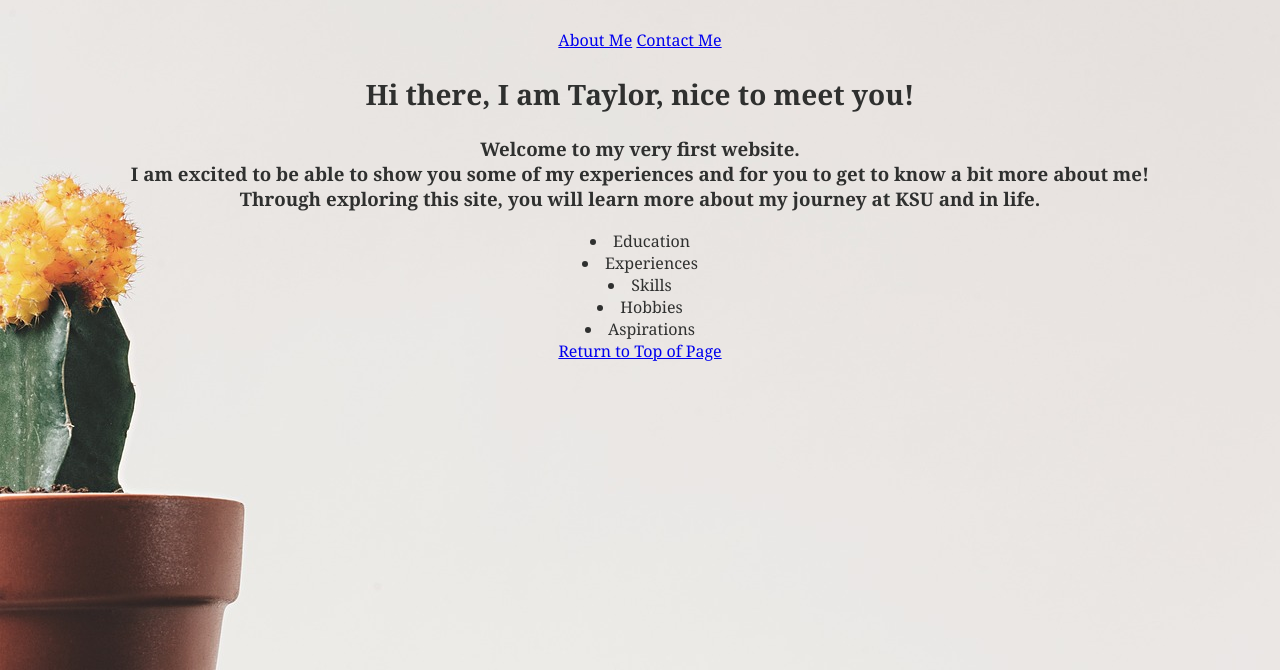
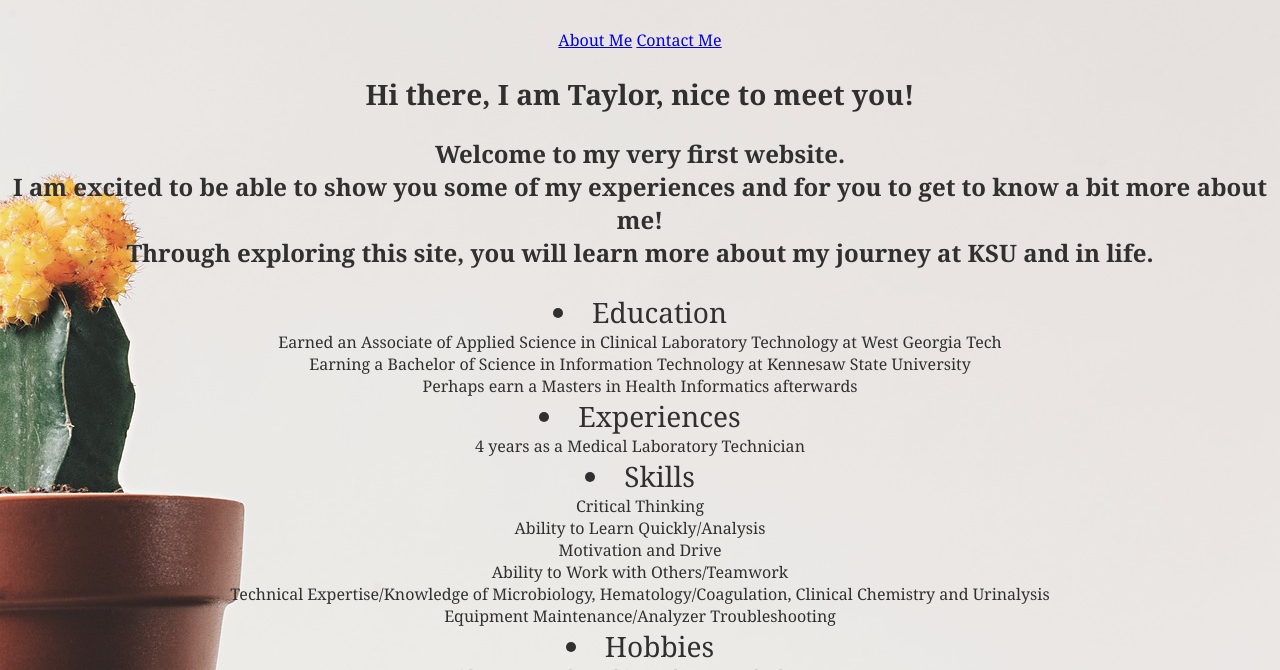
Before and after one commit to tokidokitompki/web_dev_project, a website: page home.html in a window 1280 px wide. Shown: the part 130-800 px from the top of the page. Drawn offline with Linux system fonts and the light colour scheme.

Commit message:
Update home.html

```diff
--- a/home.html
+++ b/home.html
@@ -7,7 +7,7 @@ Web Development Class Project
     <meta name="viewport" content="width=device-width, initial-scale=1.0">
     <base href="/">
     <title>My Journey at KSU</title>
-    <link href="/public/css/stylesheet.css" type="text/html">
+    <link href="stylesheet.css" type="text/css">
     <style>
         h1{
             color:rgb(47, 48, 47);
@@ -21,6 +21,12 @@ Web Development Class Project
             font-size: 175%;
             text-align: center;
         }
+        h3{
+            color:rgb(47, 48, 47);
+            font-family: Georgia;
+            font-size: 150%;
+            text-align: center;
+        }
         body{
             background-image: url(/images/cactus-2567332_1280.jpg);
             background-repeat: no-repeat;
@@ -30,6 +36,12 @@ Web Development Class Project
             color:rgb(47, 48, 47);
             font-family: Georgia;
             font-size: 100%;
+        }
+        li{
+            color:rgb(47, 48, 47);
+            font-family: Georgia;
+            font-size: 175%;
+            text-align: center;
         }
     </style>
 </head>
@@ -44,10 +56,26 @@ Web Development Class Project
         <br>Through exploring this site, you will learn more about my journey at KSU and in life.
     </h3>
     <li>Education</li>
-    <li>Experiences</li>
-    <li>Skills</li>
-    <li>Hobbies</li>
-    <li>Aspirations</li>
+    <paragraph>Earned an Associate of Applied Science in Clinical Laboratory Technology at West Georgia Tech<br>
+        Earning a Bachelor of Science in Information Technology at Kennesaw State University <br>
+        Perhaps earn a Masters in Health Informatics afterwards<br>
+    </paragraph>
+    <li>Experiences</li><paragraph>4 years as a Medical Laboratory Technician<br>
+    </paragraph>
+    <li>Skills</li><paragraph>
+        Critical Thinking<br>
+        Ability to Learn Quickly/Analysis<br>
+        Motivation and Drive<br>
+        Ability to Work with Others/Teamwork<br>
+        Technical Expertise/Knowledge of Microbiology, Hematology/Coagulation, Clinical Chemistry and Urinalysis<br>
+        Equipment Maintenance/Analyzer Troubleshooting<br>
+    </paragraph>
+    <li>Hobbies</li><paragraph>Videogames and watching K-dramas and J-dramas<br>
+     Hiking and walking through beautiful landscapes<br>
+    Trying out new recipes in the kitchen<br></paragraph>
+    <li>Aspirations</li><paragraph>Finishing school and staying debt-free<br>
+    Traveling and experiencing new foods, people and cultural traditions<br>
+    Securing a remote job in LIS<br><br><br></paragraph>
 
 
     <a href="#">Return to Top of Page</a>
```
